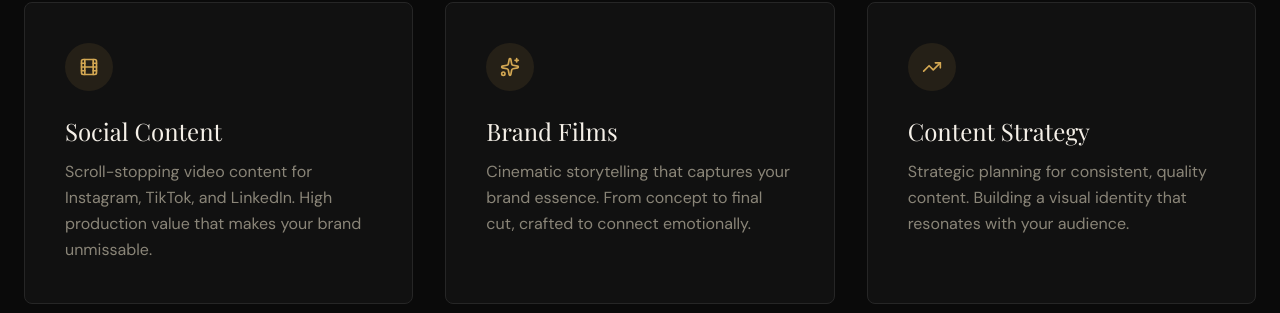
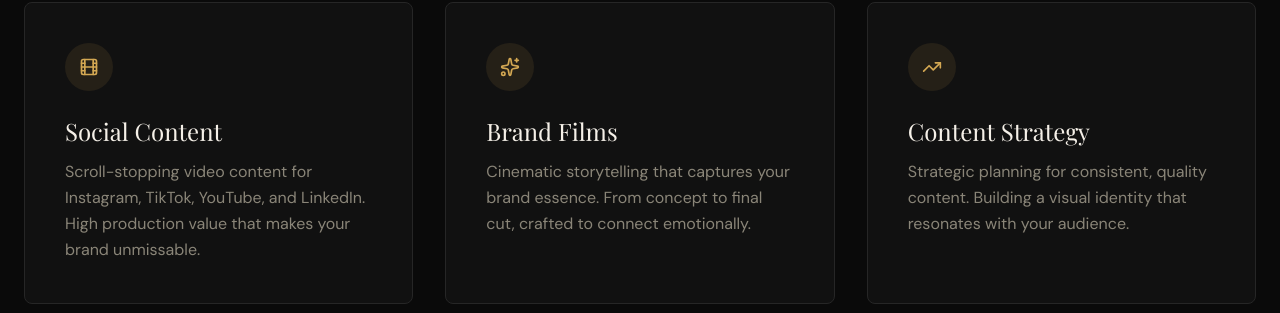
Before and after one commit to tannermccartney11-web/tmccartney-website, a Next.js app: page / in a window 1280 px wide. Shown: the part 4640-4953 px from the top of the page. Built offline with nearby package versions, Linux system fonts and the light colour scheme; a web font is replaced by a local one.

Commit message:
feat: update Social Content service description to include YouTube\n\nInclude YouTube in the description for Social Content service.

```diff
--- a/components/services.tsx
+++ b/components/services.tsx
@@ -7,7 +7,7 @@ const services = [
   {
     icon: Film,
     title: 'Social Content',
-    description: 'Scroll-stopping video content for Instagram, TikTok, and LinkedIn. High production value that makes your brand unmissable.',
+    description: 'Scroll-stopping video content for Instagram, TikTok, YouTube, and LinkedIn. High production value that makes your brand unmissable.',
   },
   {
     icon: Sparkles,
```
